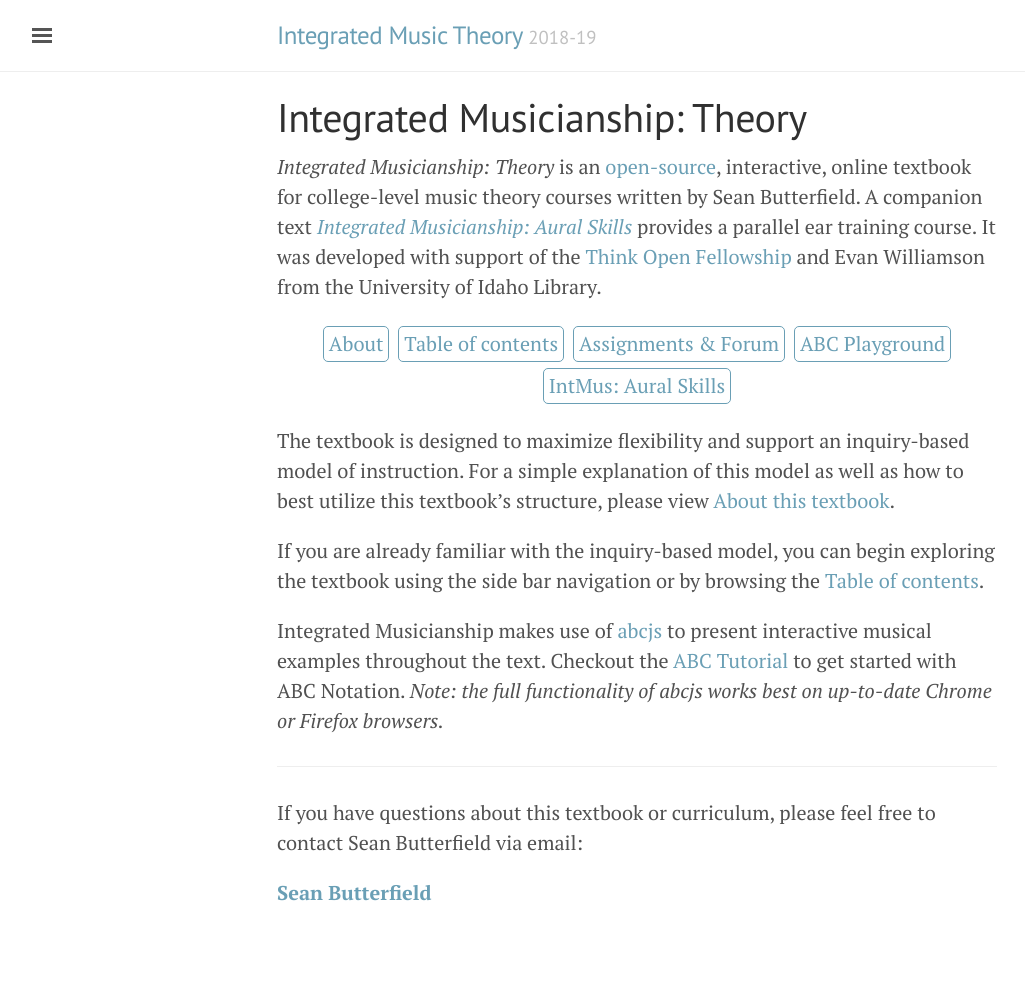
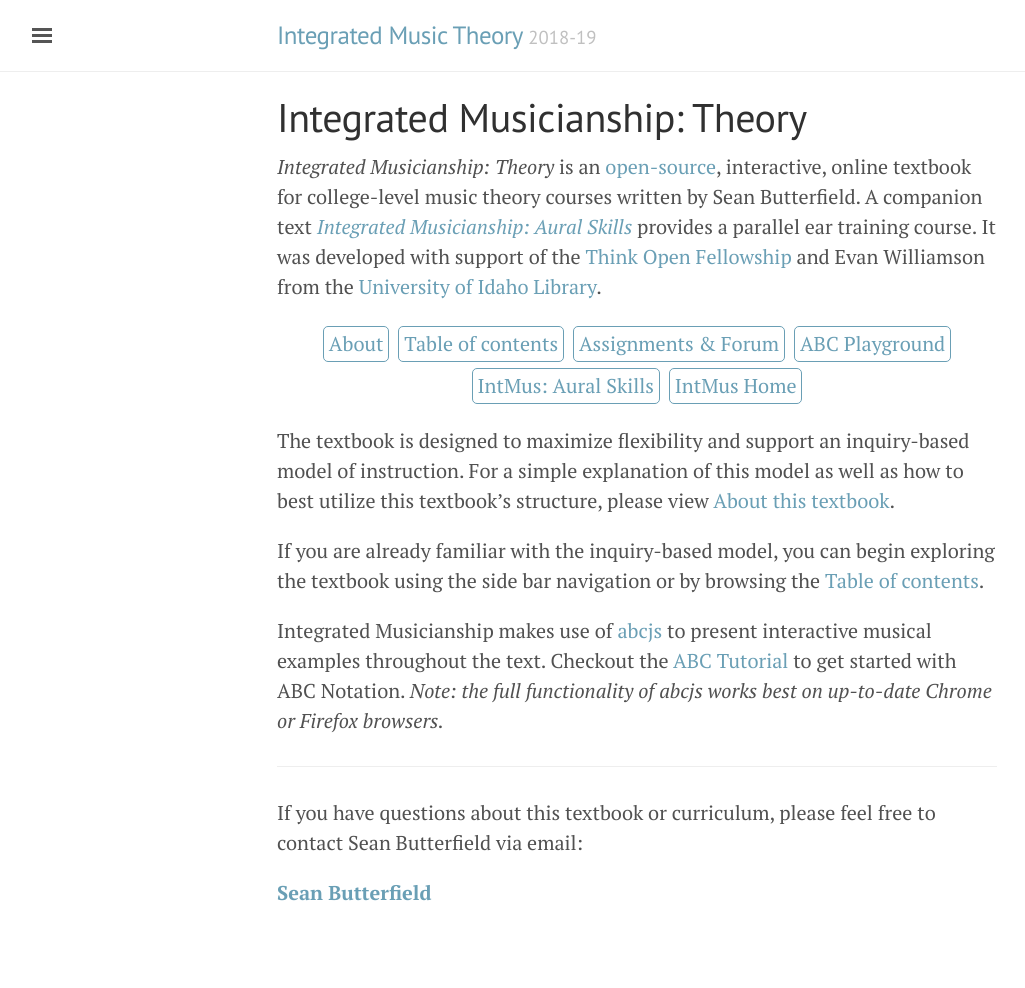
Before and after one commit to intmus/inttheory19-20, a Jekyll site: the page built from index.md, in a window 1280 px wide. Shown: the whole page, without its empty margins (3-1028 px from the left). Built offline with Jekyll 4.4.1, drawn with Linux system fonts in a browser that asks for light colours.

Commit message:
update nav links

```diff
--- a/_includes/sidebar.html
+++ b/_includes/sidebar.html
@@ -5,7 +5,7 @@
   </div>
 
   <nav class="sidebar-nav">
-    <div class="sidebar-nav-item{% if page.url == '/' %} active{% endif %}">IntMus: <a class="active-page"href="{{ '/' | absolute_url }}">Theory</a> | <a href="https://intmus.github.io/intas18-19/">Aural Skills</a></div>
+    <div class="sidebar-nav-item{% if page.url == '/' %} active{% endif %}"><a href="https://intmus.github.io/">IntMus:</a> <a class="active-page"href="{{ '/' | absolute_url }}">Theory</a> | <a href="https://intmus.github.io/intas18-19/">Aural Skills</a></div>
     <a class="sidebar-nav-item{% if page.url == "/forum/index.html" %} active{% endif %}" href="{{ site.baseurl }}/forum/index.html">Assignments &amp; Forum</a>
     <a class="sidebar-nav-item{% if page.url == "/toc.html" %} active{% endif %}" href="{{ site.baseurl }}/toc.html">Table of Contents</a>
 
--- a/index.md
+++ b/index.md
@@ -4,7 +4,7 @@
 ---
 
 *Integrated Musicianship: Theory* is an [open-source]({{ site.github-repo }}), interactive, online textbook for college-level music theory courses written by Sean Butterfield. A companion text [*Integrated Musicianship: Aural Skills*](https://intmus.github.io/intas18-19/) provides a parallel ear training course.
-It was developed with support of the [Think Open Fellowship](https://open.lib.uidaho.edu/) and Evan Williamson from the University of Idaho Library.
+It was developed with support of the [Think Open Fellowship](https://open.lib.uidaho.edu/) and Evan Williamson from the [University of Idaho Library](https://www.lib.uidaho.edu/).
 
 <ul class="index-buttons">
 <li><a href="{{ "/about.html" | absolute_url }}">About</a></li>
@@ -12,6 +12,7 @@
 <li><a href="{{ "/forum/index.html" | absolute_url }}">Assignments &amp; Forum</a></li>
 <li><a href="{{ "/abc-playground.html" | absolute_url }}">ABC Playground</a></li>
 <li><a href="https://intmus.github.io/intas18-19/">IntMus: Aural Skills</a></li>
+<li><a href="https://intmus.github.io/">IntMus Home</a></li>
 </ul>
 
 The textbook is designed to maximize flexibility and support an inquiry-based model of instruction.
```
Also changed, not shown: other parts of _includes/sidebar.html (+1 -1 lines).
